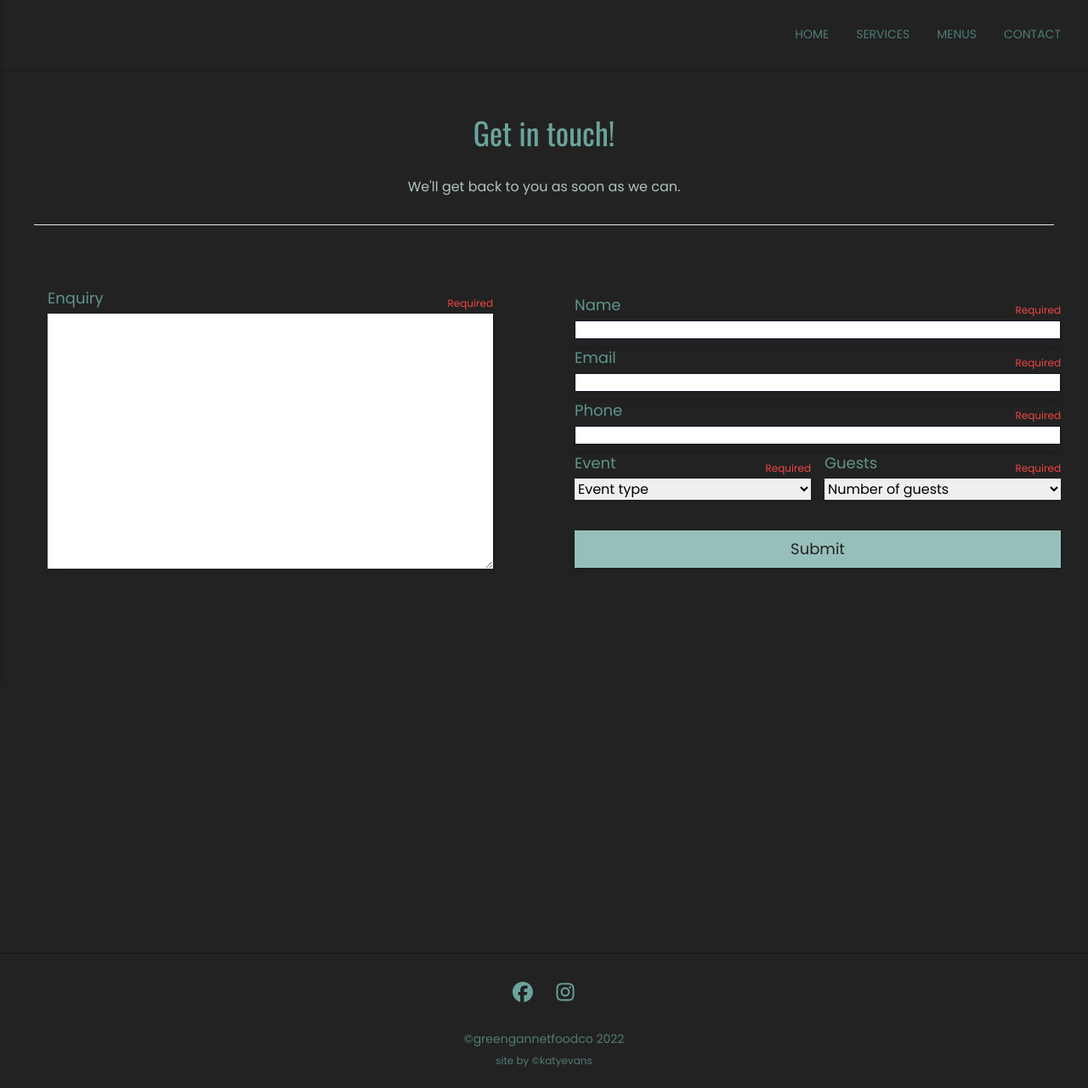
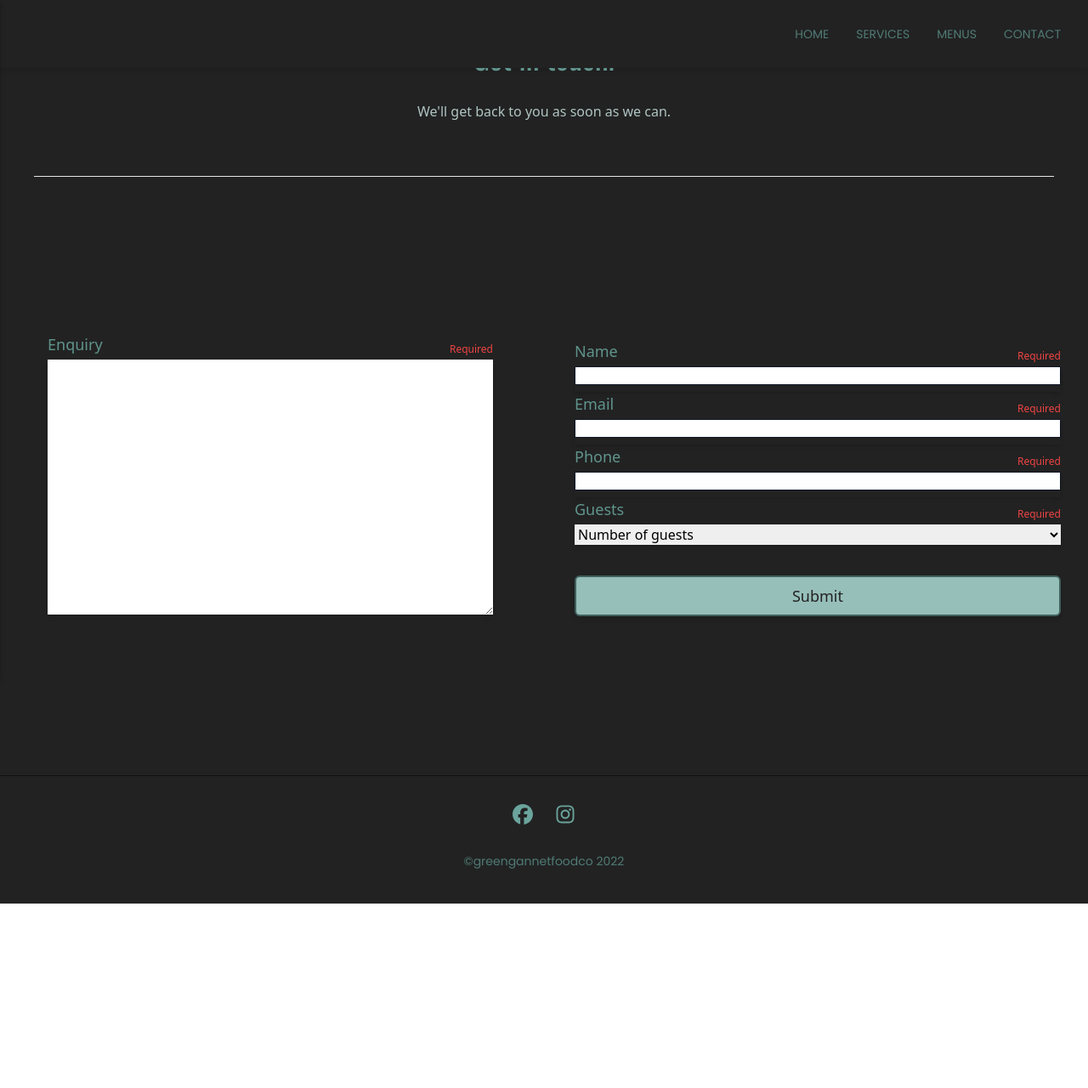
Before and after one commit to katy-evans/gg, a Next.js app: page /contact in a window 1280 px wide. Shown: the whole page at 85% size. After the commit the page ends 1063 px from the top, so only its background shows below. Built offline with nearby package versions, Linux system fonts and the light colour scheme; a web font is replaced by a local one.

Commit message:
added styling to buttons. changed contact form page: removed option for event type, changed page layout slightly. removed my tag from footer and added spacing

```diff
--- a/components/Button/index.js
+++ b/components/Button/index.js
@@ -8,11 +8,13 @@ const Button = () => {
         {/* <button className="bg-gannet-400 p-2 border-2 border-[#222] rounded-md hover:bg-gannet-600 hover:text-gannet-200 hover:border-gannet-200 transition duration-300 ease-in-out">Contact button here?
 				</button> */}
         <Link href="/contact">
-					<a className="bg-gannet-400 px-6 p-2 border-2 border-[#222] rounded-md hover:bg-gannet-600 hover:text-gannet-200 transition duration-300 ease-in-out text-lg">Contact us</a>
+          <a className="bg-gannet-400 px-6 p-2 border-2 border-gannet-800 hover:border-gannet-400 rounded-md hover:bg-gannet-600 hover:text-gannet-200 transition duration-300 ease-in-out text-lg">
+            Contact us
+          </a>
         </Link>
       </div>
     </div>
-  	)
+  );
 }
 
 export default Button
--- a/components/Footer/index.js
+++ b/components/Footer/index.js
@@ -26,11 +26,8 @@ const Footer = () => {
 			</li>
 		</ul>
 
-      <div className="flex justify-center items-center pt-4">
+		<div className="flex justify-center items-center pt-4 pb-6">
 			<p className="text-gannet-700 text-sm font-display">&#169;greengannetfoodco 2022</p>
-      </div>
-      <div className="flex justify-center items-center p-2">
-        <p className="text-gannet-700 text-xs font-display">site by &#169;katyevans</p>
 		</div>
     </div>
   );
--- a/pages/contact.js
+++ b/pages/contact.js
@@ -3,8 +3,15 @@ import React from 'react'
 const contact = () => {
   return (
     <>
-      <section className="max-w-7xl mx-auto font-display">
-        <div className="col-span-2 flex justify-center items-center">
+      <div className="max-w-7xl mx-auto">
+        <section className="">
+          <div className="grid grid-cols-2 min-h-screen">
+            <div className="col-span-2 flex justify-center items-center -mt-40">
+              <div className="w-full p-6 m-4">
+                <div className="text-center top-20 md:flex md:justify-center">
+                  <div className="space-y-8 text-[#b0c5c2]">
+                    <div className="flex justify-center items-center">
+                      <div className="col-span-2 flex justify-center items-center -mt-20">
                         <div className="w-full p-6 m-4">
                           <div className="text-center top-20 md:flex md:justify-center">
                             <div className="space-y-8 text-[#b0c5c2]">
@@ -12,18 +19,24 @@ const contact = () => {
                                 Get in touch!
                               </h1>
                               <div>
-					<p>We&apos;ll get back to you as soon as we can.</p>
+                                <p>
+                                  We&apos;ll get back to you as soon as we can.
+                                </p>
                               </div>
                             </div>
                           </div>
-            <div className="mt-8">
+                        </div>
+                      </div>
+                    </div>
+                  </div>
+                </div>
+                <div className="mt-6">
                   <hr></hr>
                 </div>
               </div>
             </div>
 
-        <div className="max-w-7xl mx-auto">
-          <div className="min-h-screen">
+            <div className="col-span-2 -mb-20">
               <form
                 action="https://formsubmit.co/1katytogo@gmail.com"
                 method="POST"
@@ -77,7 +90,9 @@ const contact = () => {
                             className="text-lg flex justify-between items-end text-gannet-600"
                           >
                             <span>Email</span>
-                          <span className="text-xs text-red-500">Required</span>
+                            <span className="text-xs text-red-500">
+                              Required
+                            </span>
                           </label>
                           <div className="mt-1 flex shadow-md pb-2">
                             <input
@@ -104,9 +119,9 @@ const contact = () => {
                             className="flex-1 block w-full sm:text-sm rounded-none border border-gray-900 dark:border-gray-100 bg-white"
                           ></input>
                         </div>
-                      {/* ----- / event / ----- */}
+                        {/* ----- / event / reintroduce at a later date? ----- */}
 
-                      <div className="grid grid-cols-2 gap-4">
+                        {/* <div className="grid grid-cols-2 gap-4">
                         <div className="col-span-2 md:col-span-1">
                           <label
                             htmlFor="event"
@@ -117,9 +132,7 @@ const contact = () => {
                               Required
                             </span>
                           </label>
-                          {/* <div className="mt-1 flex shadow-md pb-2">
-																<input type="event" name="email" required className="flex-1 block w-full sm:text-sm rounded-none border border-gray-900 dark:border-gray-100 bg-white"></input>
-															</div> */}
+
                           <div className="mt-1 flex shadow-md">
                             <select name="event" id="event" className="w-full">
                               <option value="javascript">Event type</option>
@@ -133,7 +146,7 @@ const contact = () => {
                               <option value="event 8">event 8</option>
                             </select>
                           </div>
-                        </div>
+                        </div> */}
                         {/* ----- / number of guests / ----- */}
                         <div className="col-span-2 md:col-span-1">
                           <label
@@ -168,11 +181,11 @@ const contact = () => {
                             </select>
                           </div>
                         </div>
-                      </div>
-                      <div className="pt-9 col-span-2">
+
+                        <div className="pt-9">
                           <button
                             type="submit"
-                          className="rounded-none p-2 w-full focus:outline-none focus:ring-2 focus:ring-offset-2 shadow-md rounded-md bg-gannet-400 text-[#222] hover:bg-gannet-600 hover:text-white transition duration-300"
+                            className="p-2 w-full focus:outline-none focus:ring-2 focus:ring-offset-2 shadow-md rounded-md bg-gannet-400 text-[#222] hover:bg-gannet-600 hover:text-white transition duration-300 border-2 border-gannet-800 hover:border-gannet-400"
                           >
                             <p className="text-lg">Submit</p>
                           </button>
@@ -181,10 +194,12 @@ const contact = () => {
                     </div>
                   </div>
                 </div>
+                {/* </div> */}
               </form>
             </div>
           </div>
         </section>
+      </div>
     </>
   );
 }
```
Lines whose indentation alone changed are shown as unchanged.
